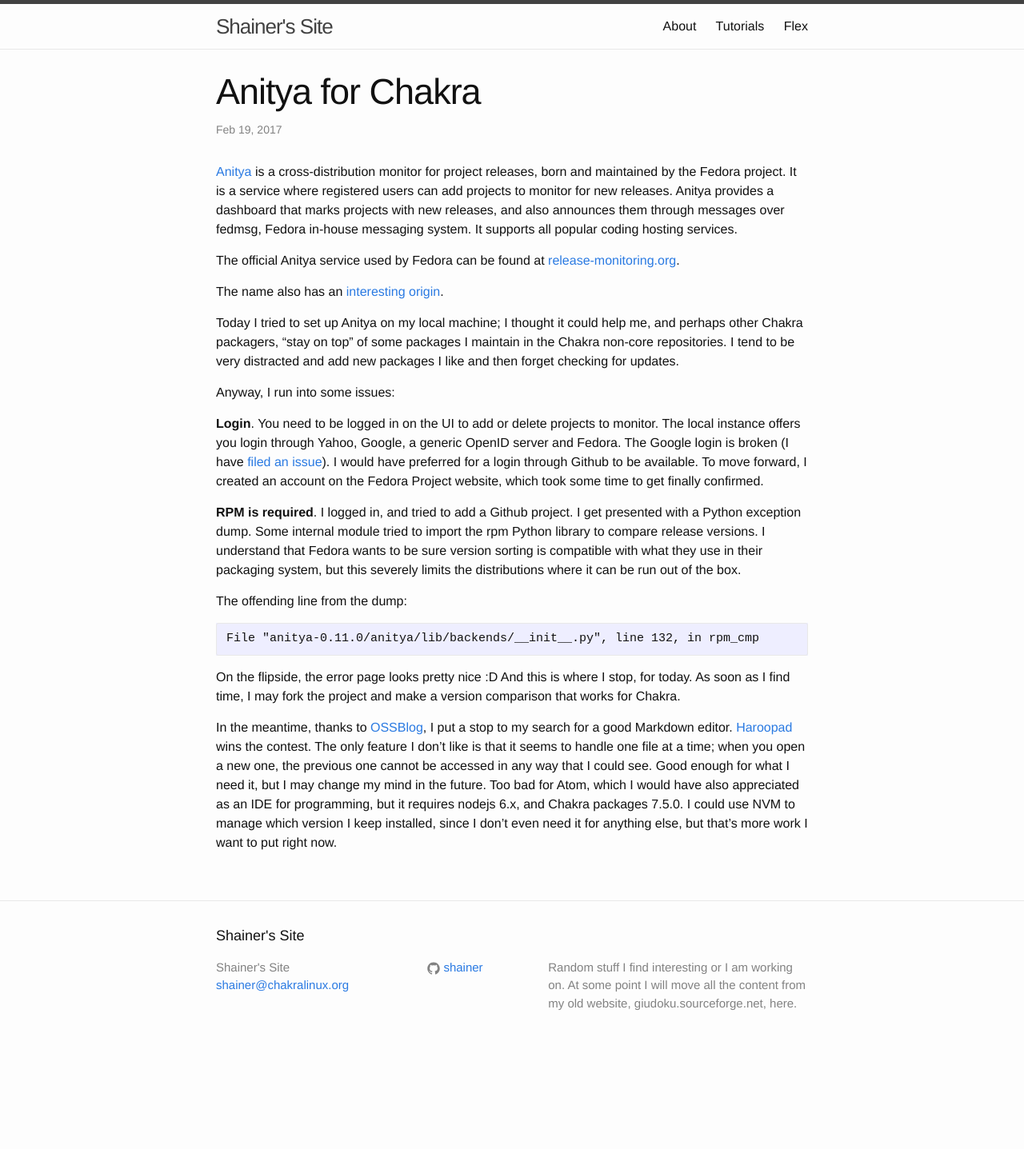
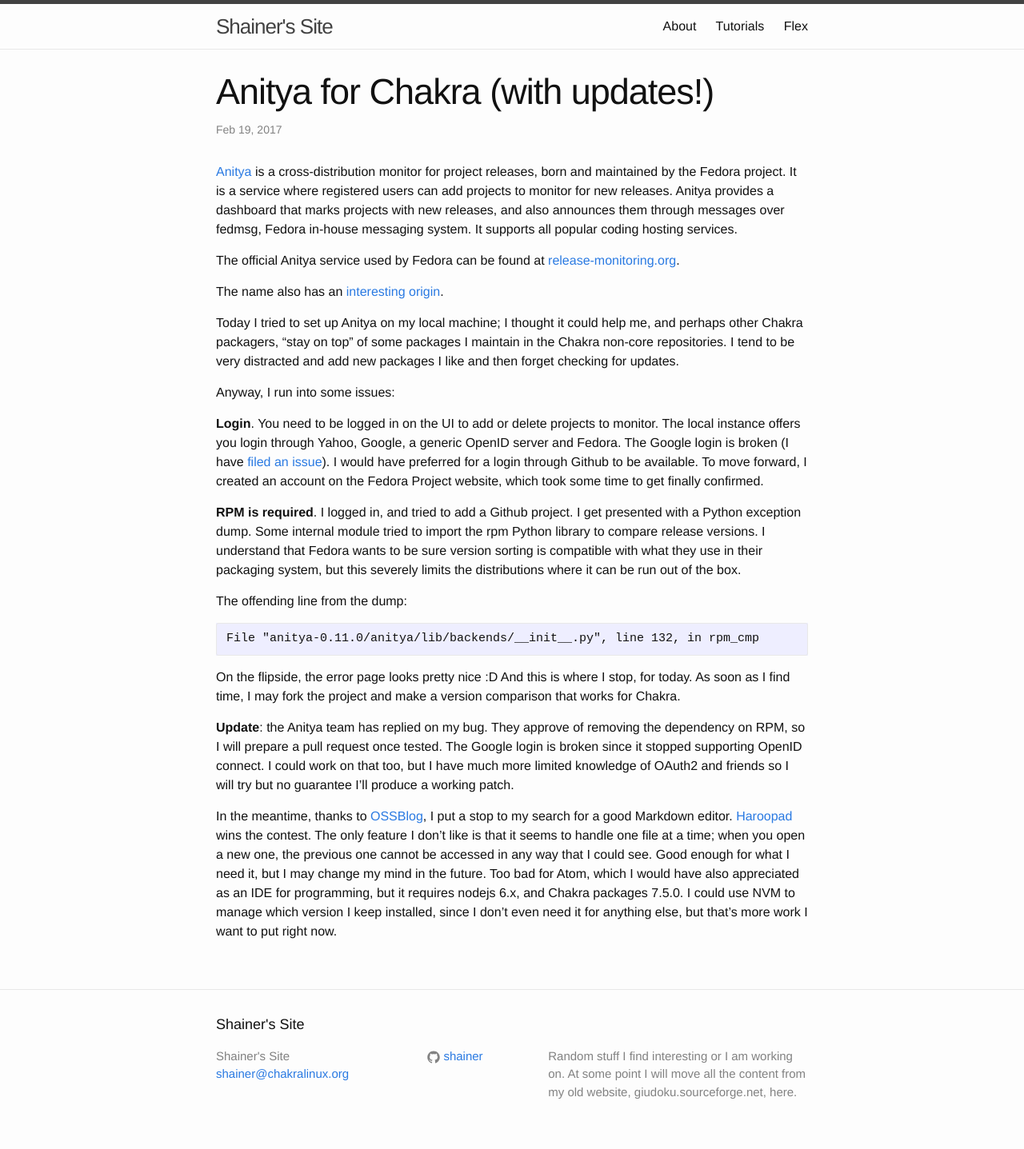
Before and after one commit to shainer/shainer.github.io, a Jekyll site: the page built from _posts/2017-02-19-anitya-for-chakra.md, in a window 1280 px wide. Shown: the whole page at 80% size. Built offline with Jekyll 4.4.1, drawn with Linux system fonts in a browser that asks for light colours; before the commit the page ends 1326 px from its top, so only the background shows below that.

Commit message:
Update on previous post.

```diff
--- a/_posts/2017-02-19-anitya-for-chakra.md
+++ b/_posts/2017-02-19-anitya-for-chakra.md
@@ -1,6 +1,6 @@
 ---
 layout: post
-title:  "Anitya for Chakra"
+title:  "Anitya for Chakra (with updates!)"
 date:   2017-02-19 18:20:00 +0100
 categories: chakra
 ---
@@ -26,5 +26,8 @@
 
 On the flipside, the error page looks pretty nice :D And this is where I stop, for today. As soon as I find time, I may fork the project and make a version comparison that works for Chakra.
 
+**Update**: the Anitya team has replied on my bug. They approve of removing the dependency on RPM, so I will prepare a pull request once tested. The Google login is broken since it stopped supporting OpenID connect.
+I could work on that too, but I have much more limited knowledge of OAuth2 and friends so I will try but no guarantee I'll produce a working patch.
+
 In the meantime, thanks to [OSSBlog](https://www.ossblog.org/markdown-editors/), I  put a stop to my search for a good Markdown editor. [Haroopad](http://pad.haroopress.com/) wins the contest. The only feature I don't like is that it seems to handle one file at a time; when you open a new one, the previous one cannot be accessed in any way that I could see. Good enough for what I need it, but I may change my mind in the future.
 Too bad for Atom, which I would have also appreciated as an IDE for programming, but it requires nodejs 6.x, and Chakra packages 7.5.0. I could use NVM to manage which version I keep installed, since I don't even need it for anything else, but that's more work I want to put right now.
```
